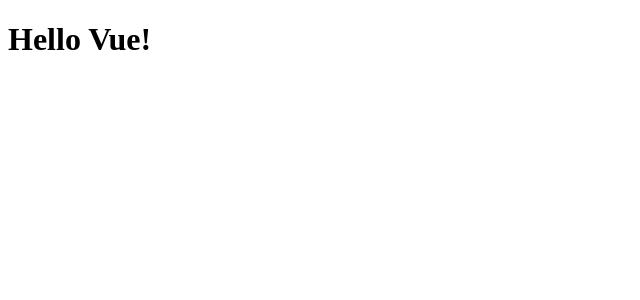
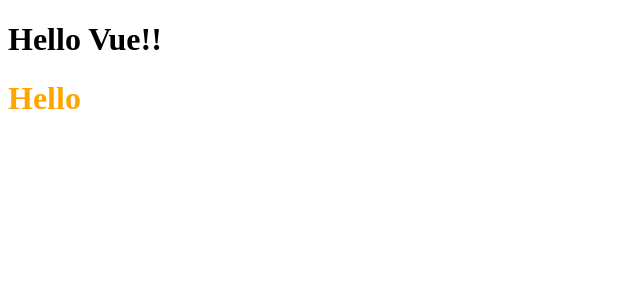
Before and after one commit to bomi8489/vue-webpack, a Vue app: page / in a window 1280 px wide. Shown: the top 300 px of the page, without its empty margins (0-640 px from the left). Built offline with nearby package versions, Linux system fonts and the light colour scheme.

Commit message:
Feat: vue boilerplate with webpack

```diff
--- a/src/App.vue
+++ b/src/App.vue
@@ -1,10 +1,19 @@
 <template>
-  <h1>Hello Vue!</h1>
+  <h1>{{ msg }}</h1>
+  <HelloComponent />
 </template>
 
 <script>
+import HelloComponent from '~/components/HelloComponent'
 
 export default {
-
+  components: {
+    HelloComponent
+  },
+  data() {
+    return {
+      msg: 'Hello Vue!!'
+    }
+  }
 }
 </script>
```
